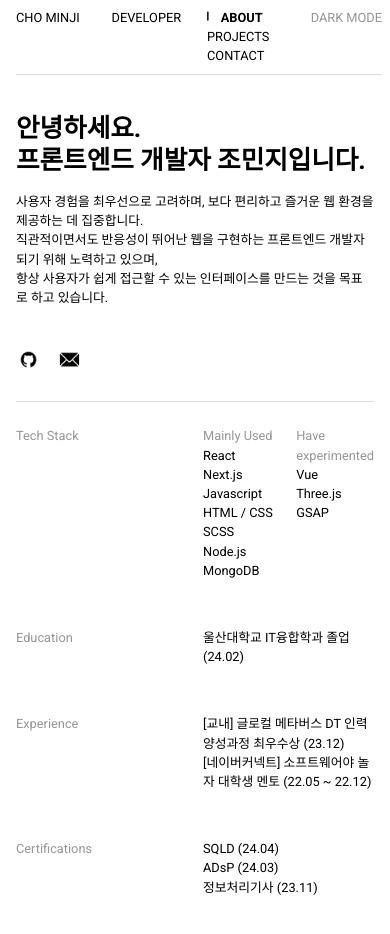
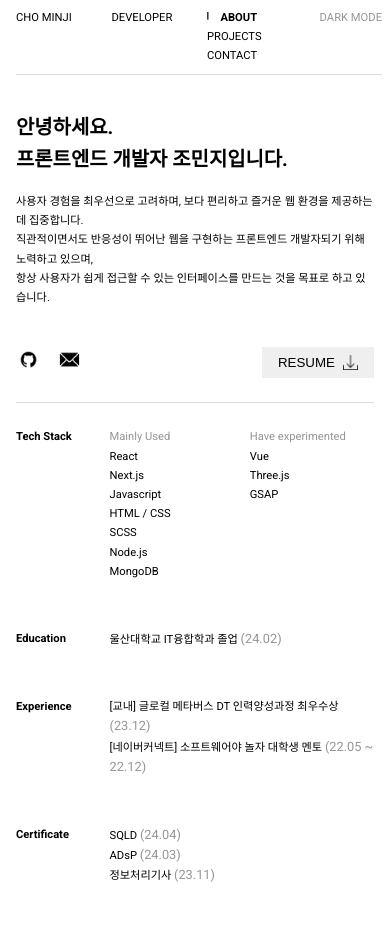
Before and after one commit to minji105/my-port, a Next.js app: page / in a window 390 px wide. Shown: the top 934 px of the page. Built offline with nearby package versions, Linux system fonts and the light colour scheme.

Commit message:
add resume btn & about responsive

```diff
--- a/src/app/globals.css
+++ b/src/app/globals.css
@@ -34,6 +34,12 @@ body {
   }
 }
 
+@media screen and (max-width: 480px) {
+  body {
+    font-size: .7rem;
+  }
+}
+
 li {
   list-style: none;
 }
--- a/src/app/page.js
+++ b/src/app/page.js
@@ -14,16 +14,23 @@ export default function Home() {
           항상 사용자가 쉽게 접근할 수 있는 인터페이스를 만드는 것을
           목표로 하고 있습니다.</span>
 
-        <div className={styles.icons}>
-          <img src="/images/icons/git.png" alt="" />
-          <img src="/images/icons/mail.png" alt="" />
+        <div className={styles.buttons}>
+          <div className={styles.icons}>
+            <img src="/images/icons/git.png" alt="" />
+            <img src="/images/icons/mail.png" alt="" />
+          </div>
+
+          <button>
+            RESUME
+            <img src="/images/icons/download.png" alt="" />
+          </button>
         </div>
       </div>
 
       <div className={styles.container}>
-        <span>Tech Stack</span>
+        <span className={styles.title}>Tech Stack</span>
 
-        <div className={styles.stack}>
+        <div className={`${styles.stack} ${styles.content}`}>
           <div>
             <p>Mainly Used</p>
             <p>React</p>
@@ -44,29 +51,29 @@ export default function Home() {
       </div>
 
       <div className={styles.container}>
-        <span>Education</span>
+        <span className={styles.title}>Education</span>
 
-        <div>
-          <p>울산대학교 IT융합학과 졸업 (24.02)</p>
+        <div className={styles.content}>
+          <p>울산대학교 IT융합학과 졸업 <span className={styles.date}>(24.02)</span></p>
         </div>
       </div>
 
       <div className={styles.container}>
-        <span>Experience</span>
+        <span className={styles.title}>Experience</span>
 
-        <div>
-          <p>[교내] 글로컬 메타버스 DT 인력양성과정 최우수상 (23.12)</p>
-          <p>[네이버커넥트] 소프트웨어야 놀자 대학생 멘토 (22.05 ~ 22.12)</p>
+        <div className={styles.content}>
+          <p>[교내] 글로컬 메타버스 DT 인력양성과정 최우수상 <span className={styles.date}>(23.12)</span></p>
+          <p>[네이버커넥트] 소프트웨어야 놀자 대학생 멘토 <span className={styles.date}>(22.05 ~ 22.12)</span></p>
         </div>
       </div>
 
       <div className={styles.container}>
-        <span>Certifications</span>
+        <span className={styles.title}>Certificate</span>
 
-        <div>
-          <p>SQLD (24.04)</p>
-          <p>ADsP (24.03)</p>
-          <p>정보처리기사 (23.11)</p>
+        <div className={styles.content}>
+          <p>SQLD <span className={styles.date}>(24.04)</span></p>
+          <p>ADsP <span className={styles.date}>(24.03)</span></p>
+          <p>정보처리기사 <span className={styles.date}>(23.11)</span></p>
         </div>
       </div>
     </>
--- a/src/app/page.module.scss
+++ b/src/app/page.module.scss
@@ -2,20 +2,35 @@
   margin-top: var(--top-margin);
   border-bottom: 1px solid var(--color-gray-border);
 
-
   h1 {
     margin: 0 0 16px;
     line-height: 2rem;
+    font-size: clamp(1.2rem, 1vw + 1rem,1.6rem);
   }
 }
 
-.icons {
+.buttons {
+  display: flex;
+  justify-content: space-between;
+  align-items: center;
   padding: 40px 0 24px;
 
-  img {
-    width: 25px;
-    margin-right: 16px;
+  button {
+    margin: 0;
+    padding: 8px 16px;
+    border: none;
+    display: flex;
+
+    img {
+      width: 15px;
+      margin-left: 8px;
+    }
   }
+}
+
+.icons img {
+  width: 25px;
+  margin-right: 16px;
 }
 
 .container {
@@ -23,10 +38,16 @@
   grid-template-columns: 1fr 1fr;
   gap: var(--gap);
   padding: 24px 0;
+}
 
-  span:first-child {
-    color: var(--color-gray-text);
-  }
+.title {
+  text-align: end;
+  font-weight: 600;
+}
+
+.date {
+  color: var(--color-gray-text);
+  font-size: .8rem;
 }
 
 .stack {
@@ -38,3 +59,17 @@
     color: var(--color-gray-text);
   }
 }
+
+@media screen and (max-width: 768px) {
+  .container {
+    grid-template-columns: repeat(4, 1fr);
+  }
+
+  .content {
+    grid-column: 2 / span 3;
+  }
+
+  .title {
+    text-align: start;
+  }
+}
```
Also changed, not shown: public/images/icons/download.png (added).
